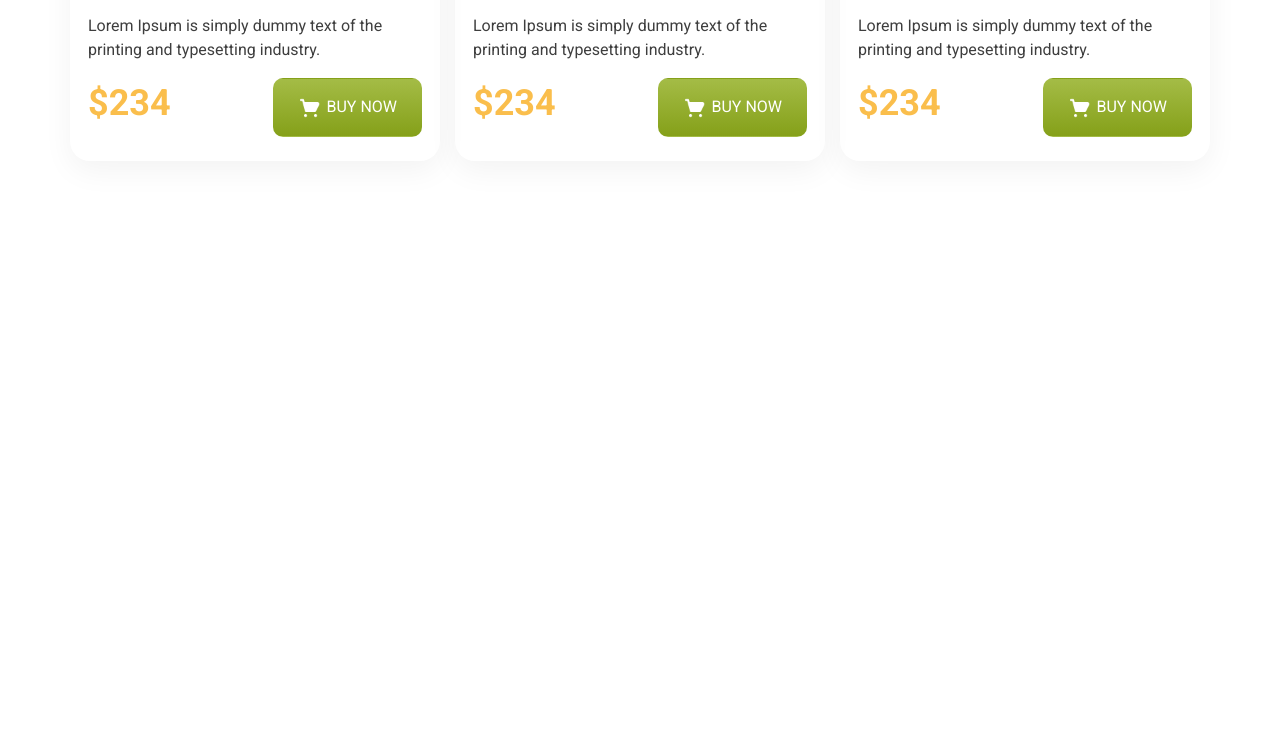
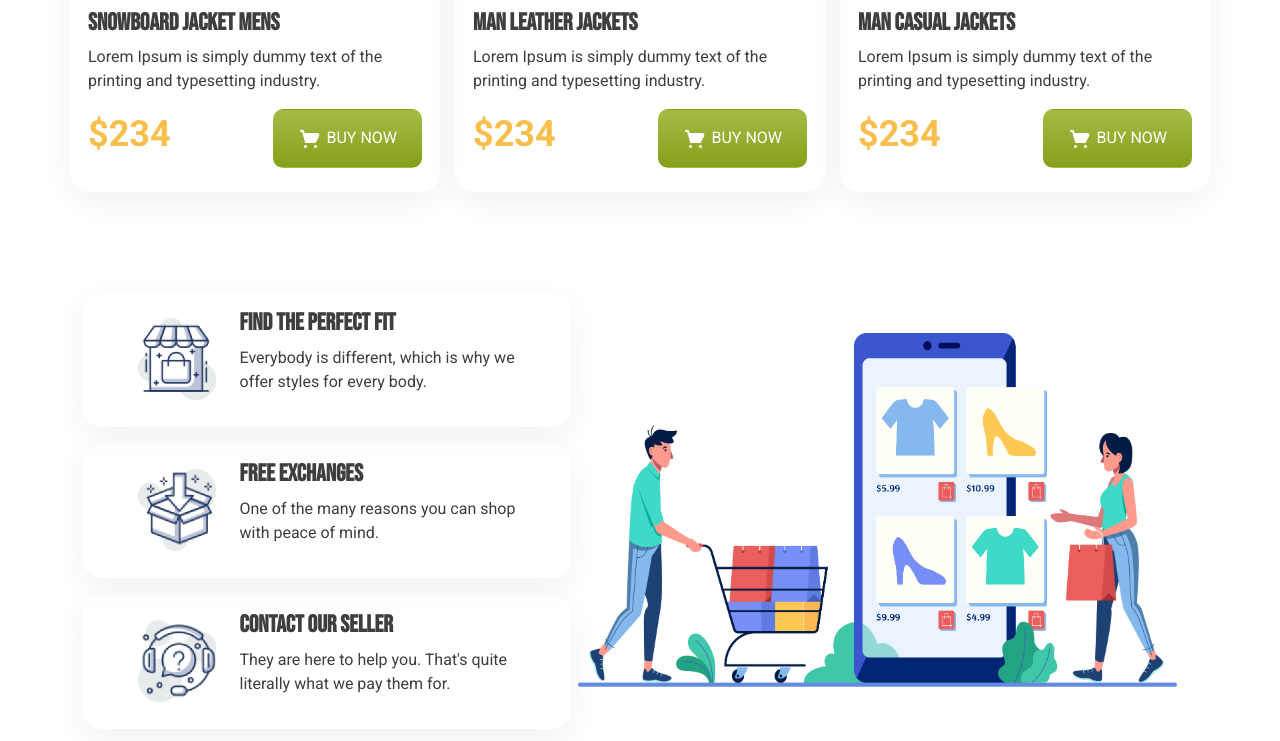
Before and after one commit to lamisaRitu19/penguin-fashion-bootstrap, a plain HTML site: page index.html in a window 1280 px wide. Shown: the part 1821-2562 px from the top of the page. Before the commit the page ends 2082 px from the top, so only its background shows below. Drawn offline with nearby package versions, Linux system fonts and the light colour scheme.

Commit message:
contact section added

```diff
--- a/css/style.css
+++ b/css/style.css
@@ -29,7 +29,7 @@ button img {
     width: 24px;
 }
 img {
-    width: 440.72px;
+    width: 470.72px;
 }
 
 /* jacket styles */
@@ -70,6 +70,28 @@ h3 {
     font-weight: 900;
 }
 
+/* contact styles */
+.contact {
+    margin-bottom: 200px;
+}
+.contact-detail>div {
+    width: 489px;
+    height: 135px;
+    box-shadow: 0px 10px 30px rgba(0, 0, 0, 0.05);
+    border-radius: 20px;
+}
+.contact-detail img {
+    width: 78px;
+    height: 82px;
+}
+.contact-detail p {
+    width: 276px;
+}
+.contact-image img {
+    width: 599px;
+    height: 354.07px;
+}
+
 @media only screen and (max-width: 576px) {
     /* home styles */
     h1 {
@@ -92,4 +114,14 @@ h3 {
     .women-jacket-details {
         width: 304px;
     }
+
+    /* contact styles */
+    .contact-detail>div {
+        width: 343px;
+        height: 240px;
+    }
+    .contact-image img {
+        width: 292.67px;
+        height: 173px;
+    }
 }
--- a/index.html
+++ b/index.html
@@ -32,7 +32,7 @@
         <section class="home">
             <div class="container-md">
                 <div class=" row d-flex align-items-center">
-                    <div class="col-12 col-lg-6">
+                    <div class="col-12 col-lg-5">
                         <h1 class="color--orange mb-0">BE THE PENGUINS</h1>
                         <h1>OF WINTER</h1>
                         <p>Lorem Ipsum is simply dummy text of the printing
@@ -42,7 +42,7 @@
                             <img src="icons/shopping-cart 1.png" alt=""> BUY NOW
                         </button>
                     </div>
-                    <div class="col-12 col-lg-6 mt-5 mt-lg-0 text-center">
+                    <div class="col-12 col-lg-7 mt-5 mt-lg-0 text-center">
                         <img src="images/model.png" alt="">
                     </div>
                 </div>
@@ -181,6 +181,48 @@
                 </div>
             </div>
         </section>
+        <section class="contact">
+            <div class="container-md">
+                <div class="row d-flex align-items-center">
+                    <div
+                        class="contact-detail col-12 col-lg-5 d-flex flex-column align-items-center align-items-md-start order-2 order-lg-1">
+                        <div class="d-flex flex-column flex-md-row justify-content-center align-items-center mb-3">
+                            <div class="me-4 mb-3 mb-md-0">
+                                <img src="images/house.png" alt="">
+                            </div>
+                            <div class="text-center text-md-start">
+                                <h4>Find the Perfect Fit</h4>
+                                <p>Everybody is different, which is why we
+                                    offer styles for every body.</p>
+                            </div>
+                        </div>
+                        <div class="d-flex flex-column flex-md-row justify-content-center align-items-center mb-3">
+                            <div class="me-4 mb-3 mb-md-0">
+                                <img src="images/box.png" alt="">
+                            </div>
+                            <div class="text-center text-md-start">
+                                <h4>Free Exchanges</h4>
+                                <p>One of the many reasons you can shop
+                                    with peace of mind.</p>
+                            </div>
+                        </div>
+                        <div class="d-flex flex-column flex-md-row justify-content-center align-items-center">
+                            <div class="me-4 mb-3 mb-md-0">
+                                <img src="images/question.png" alt="">
+                            </div>
+                            <div class="text-center text-md-start">
+                                <h4>Contact Our Seller</h4>
+                                <p>They are here to help you. That's quite
+                                    literally what we pay them for.</p>
+                            </div>
+                        </div>
+                    </div>
+                    <div class="contact-image col-12 col-lg-7 mt-5 mt-lg-0 mb-5 mb-lg-0 text-center order-1 order-lg-2">
+                        <img src="images/shopping.png" alt="">
+                    </div>
+                </div>
+            </div>
+        </section>
     </main>
     <footer>
 
```
